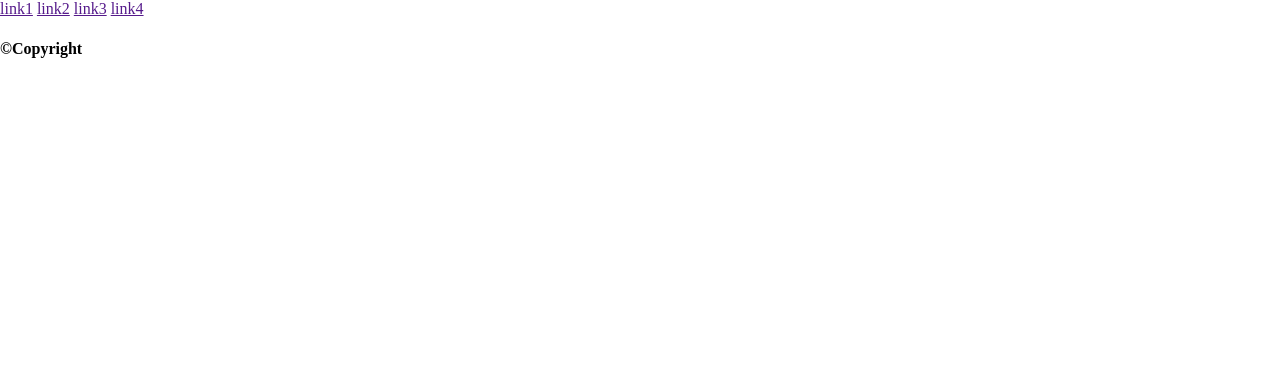
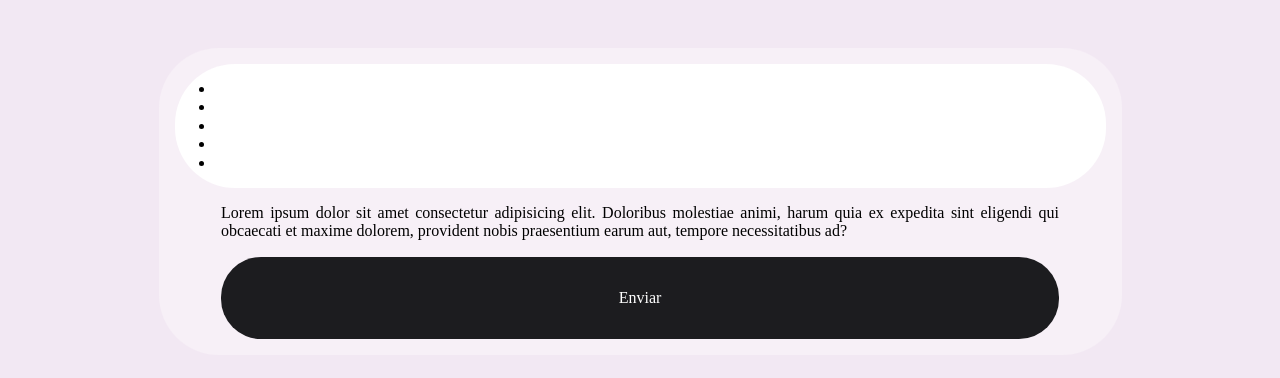
Before and after one commit to toniferra-frontend/examen_toni, a plain HTML site: page index.html in a window 1280 px wide. Drawn offline with Linux system fonts and the light colour scheme.

Commit message:
examen para poder seguir y otras opciones como picture y form

```diff
--- a/css/index.css
+++ b/css/index.css
@@ -1,3 +1,9 @@
 /* *********************************** */
 /* *** Estilos SOLO para index.html *** */
 /* *********************************** */
+
+form{
+    width: 200px;
+    display: flex;
+    flex-direction: column;
+}
--- a/css/style.css
+++ b/css/style.css
@@ -8,9 +8,89 @@
     src: url("") format("woff2"),
          url("") format("woff");
 }
+@font-face {
+    font-family: "";
+    src: url("") format("woff2"),
+         url("") format("woff");
+}
+@font-face {
+    font-family: "";
+    src: url("") format("woff2"),
+         url("") format("woff");
+}
 
 /* ******************************** */
+/* VARIABLES */
+/* ******************************** */
 
-/* Colores */
+:root{
+
+    /* Colores */
+    /* Utilizado en el body */
+    --color-pink01: #F2E8F3;
+    /* Utilizado en el section padre */
+    --color-pink02: #F7F0F7;
+    /* Utilizado en la zona intermedia del precio, paypal*/
+    --color-pink03: #FAF5FB;
+    /* Utilizado en el texto y en la forma encima del boton enviar */
+    --color-pink04: #FAC8FF;
+    /* este color se ha utilizado en el boton enviar */
+    --color-black: #1C1C1F;
+    --color-white: #fff;
+
+    /* Tipografía */
+    --h1: 4rem;
+    --h2: 3rem;
+    --h3: 2rem;
+    --h4: 1rem; /* 16px */
+    --h5: 0.5rem;
+    --h6: 0.35rem;
+
+    /* Tamaños */
+    --section-principal: 931px; /* ancho de todo mi diseño 58.188rem */
+    --section-borderRadius: 60px;
+    --box-borderRadius: 40px;
+}
+
 
 /* ******************************** */
+body{
+    background-color: var(--color-pink01);
+    display: flex;
+    justify-content: center;
+    padding-top: 3rem;
+}
+
+.sectionPrincipal{
+    width: var(--section-principal);
+    background-color: var(--color-pink02);
+    border-radius: var(--section-borderRadius);
+    display: flex;
+    flex-direction: column;
+    align-items: center;
+    padding: 1rem;
+}
+.superior{
+    width: 100%;
+    background-color: #fff;
+    border-radius: var(--section-borderRadius);
+}
+.inferior{
+    width: 90%;
+}
+
+.inferior_parrafo{
+    text-align: justify;
+}
+
+.inferior_botonEnviar{
+    text-decoration: none;
+    text-align: center;
+    display: block;
+    width: 100%;
+    padding: 2rem 0;
+    background-color: var(--color-black);
+    border-radius: var(--box-borderRadius);
+    color: #fff;
+
+}
--- a/index.html
+++ b/index.html
@@ -28,24 +28,24 @@
   </head>
   <body>
     <!-- *** ESTRUCTURA SEMÁNTICA *** -->
-    <!-- Header (encabezado de la página, zona superior) -->
-    <header>
-      <!-- nav (el navegador de toda la web) -->
-      <nav>
-        <a href="" class="link1">link1</a>
-        <a href="" class="link2">link2</a>
-        <a href="" class="link3">link3</a>
-        <a href="" class="link4">link4</a>
-      </nav>
-    </header>
-    <!-- Main (centro de la página, zona central) -->
-    <main>
-      <!-- section y article (posibilidades dentro de main) -->
-    </main>
-    <!-- Footer (final de la página, zona inferior) -->
-    <footer>
-      <h4>&copy;Copyright</h4>
-    </footer>
+    <section class="sectionPrincipal">
+      <article class="superior">
+        <ul>
+          <li></li>
+          <li></li>
+          <li></li>
+          <li></li>
+          <li></li>
+        </ul>
+      </article>
+
+      <article class="inferior">
+        <p class="inferior_parrafo">
+          Lorem ipsum dolor sit amet consectetur adipisicing elit. Doloribus molestiae animi, harum quia ex expedita sint eligendi qui obcaecati et maxime dolorem, provident nobis praesentium earum aut, tempore necessitatibus ad?
+        </p>
+        <a href="#" class="inferior_botonEnviar">Enviar</a>
+      </article>
+    </section>
 
     <!-- *** Google Analytics *** -->
     <script src="https://www.google-analytics.com/analytics.js" async></script>
```
Also changed, not shown: formularios.html (added, +59 -0 lines), img/tablet/banner.jpg (added), img/tablet/banner@2x.jpg (added), 1 other file.
